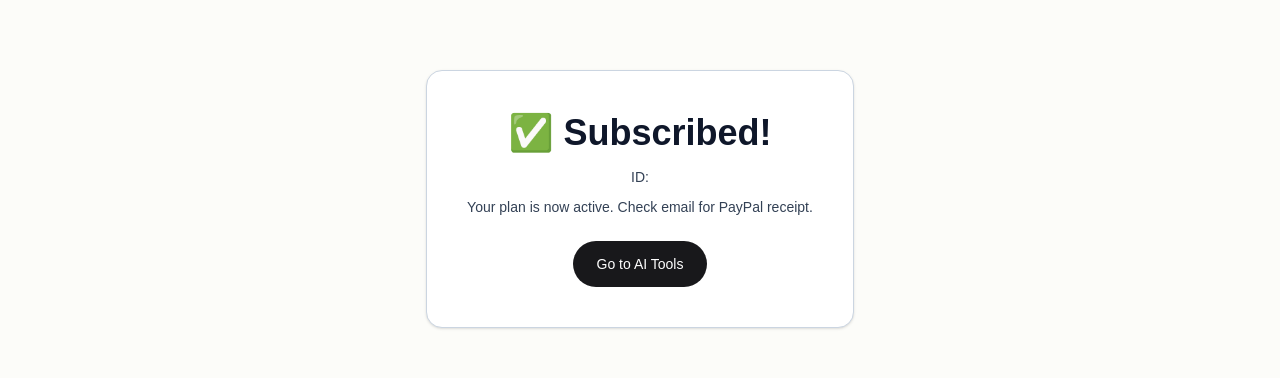
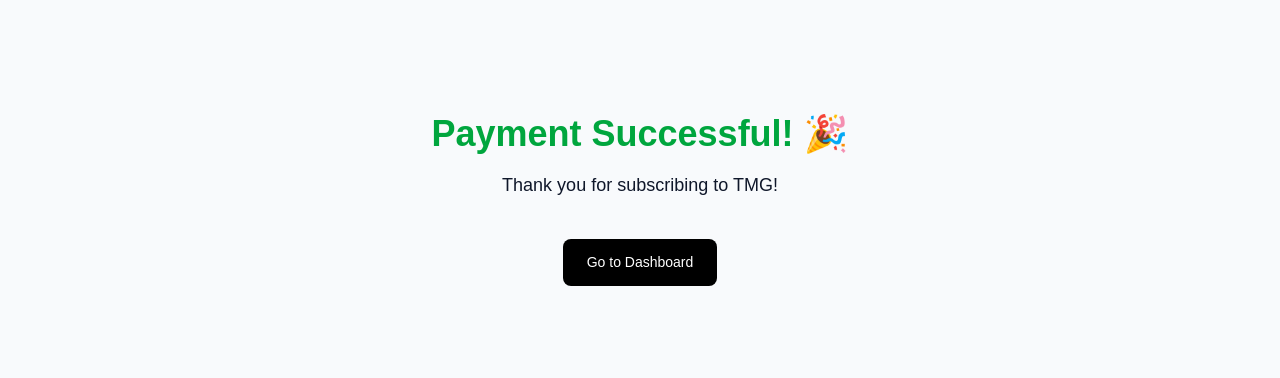
Before and after one commit to tmgbusinessconsultant-stack/tmg-saas, a Next.js app in the folder frontend/: page /success in a window 1280 px wide. Shown: the part 278-656 px from the top of the page. Built offline with nearby package versions, Linux system fonts and the light colour scheme; no server answers.

Commit message:
fix success page prerender crash - add Suspense + force-dynamic

```diff
--- a/frontend/src/app/success/page.tsx
+++ b/frontend/src/app/success/page.tsx
@@ -1,16 +1,45 @@
 "use client";
+
+import { Suspense, useEffect, useState } from "react";
 import { useSearchParams } from "next/navigation";
-export default function SuccessPage() {
-  const params = useSearchParams();
-  const sub = params.get("sub");
+
+// Prevent prerender crash on Render
+export const dynamic = "force-dynamic";
+
+function SuccessContent() {
+  const searchParams = useSearchParams();
+  const [subscriptionId, setSubscriptionId] = useState<string | null>(null);
+
+  useEffect(() => {
+    const subId = searchParams.get("subscription_id") || searchParams.get("subscriptionId");
+    if (subId) setSubscriptionId(subId);
+
+    // Store for verification if needed
+    if (subId) {
+      localStorage.setItem("paypal_sub_id", subId);
+    }
+  }, [searchParams]);
+
   return (
-    <div className="min-h-screen flex items-center justify-center bg-[#FCFCF9]">
-      <div className="bg-white p-10 rounded-2xl shadow text-center max-w-md">
-        <h1 className="text-3xl font-bold">✅ Subscribed!</h1>
-        <p className="mt-3 text-zinc-600">ID: {sub}</p>
-        <p className="mt-2 text-sm">Your plan is now active. Check email for PayPal receipt.</p>
-        <a href="/ai-tools" className="mt-6 inline-block bg-zinc-900 text-white px-6 py-3 rounded-full">Go to AI Tools</a>
-      </div>
+    <div className="min-h-screen flex flex-col items-center justify-center p-8">
+      <h1 className="text-4xl font-bold text-green-600 mb-4">Payment Successful! 🎉</h1>
+      <p className="text-lg mb-2">Thank you for subscribing to TMG!</p>
+      {subscriptionId && (
+        <p className="text-sm text-gray-500 mt-2 break-all">
+          Subscription ID: {subscriptionId}
+        </p>
+      )}
+      <a href="/dashboard" className="mt-8 px-6 py-3 bg-black text-white rounded-lg">
+        Go to Dashboard
+      </a>
     </div>
   );
 }
+
+export default function SuccessPage() {
+  return (
+    <Suspense fallback={<div className="p-8">Loading...</div>}>
+      <SuccessContent />
+    </Suspense>
+  );
+}
```
